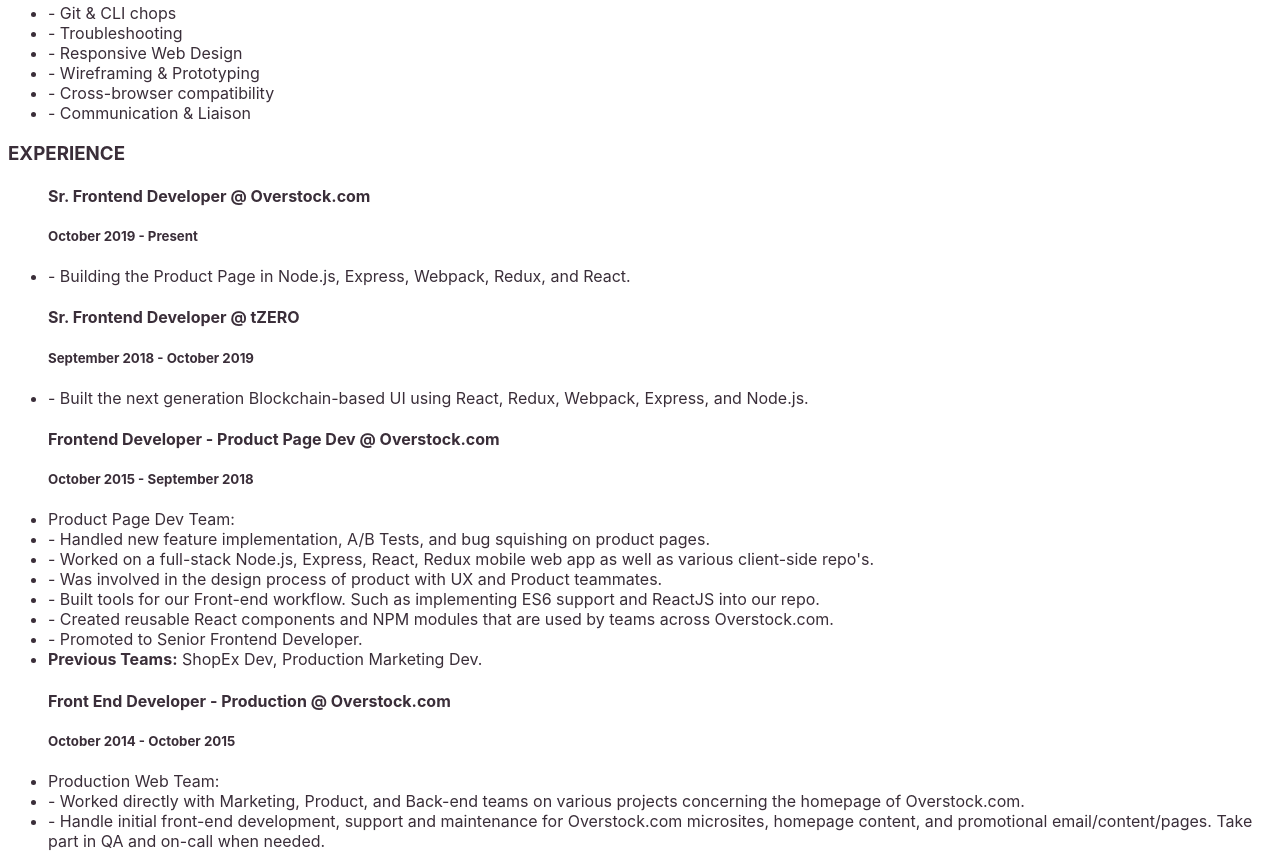
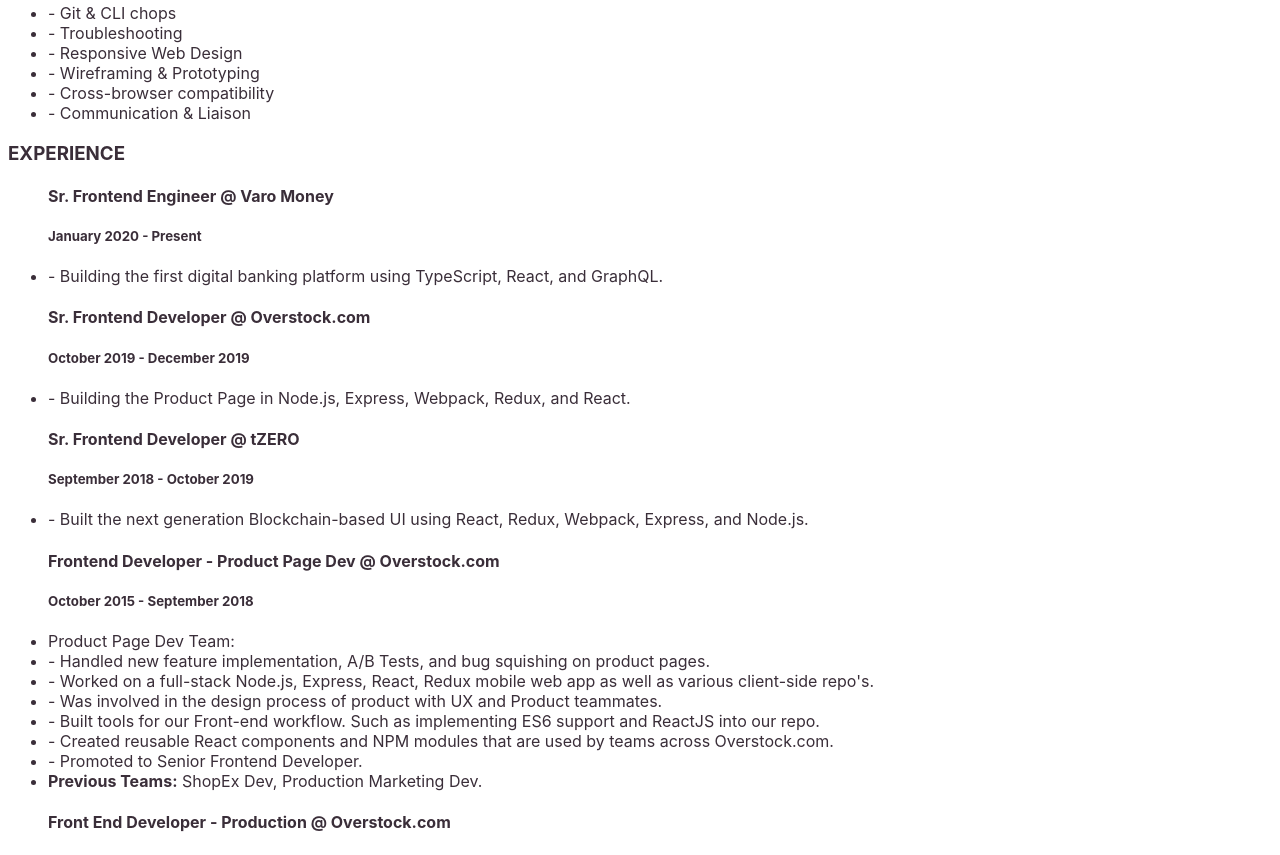
Before and after one commit to damdeez/dado.dev, a Gatsby site: page /resume in a window 1280 px wide. Shown: the part 958-1813 px from the top of the page. Built offline with nearby package versions, Linux system fonts and the light colour scheme; Gatsby itself is replaced by a stand-in of ours.

Commit message:
added in Varo experience

```diff
--- a/src/pages/resume.js
+++ b/src/pages/resume.js
@@ -88,8 +88,14 @@
           <section className={styles.experienceContainer}>
             <h3 className={styles.subHeadline}>EXPERIENCE</h3>
             <ul className={styles.jobWrapper}>
+              <h4>Sr. Frontend Engineer <span className={styles.spanLight}>@</span> Varo Money</h4>
+              <h5>January 2020 - Present</h5>
+              <li>- Building the first digital banking platform using TypeScript, React, and GraphQL.</li>
+            </ul>
+
+            <ul className={styles.jobWrapper}>
               <h4>Sr. Frontend Developer <span className={styles.spanLight}>@</span> Overstock.com</h4>
-              <h5>October 2019 - Present</h5>
+              <h5>October 2019 - December 2019</h5>
               <li>- Building the Product Page in Node.js, Express, Webpack, Redux, and React.</li>
             </ul>
 
@@ -130,7 +136,7 @@
               <li><strong>Clients worked with:</strong> Infowrap.com, Cottonwood Electric, TheChapelMotorcycleShop.com.</li>
             </ul>
 
-            <ul className={styles.jobWrapper}>
+            {/* <ul className={styles.jobWrapper}>
               <h4>Integration Specialist/eCommerce Coordinator <span className={styles.spanLight}>@</span> Experticity</h4>
               <h5>December 2012 - October 2014</h5>
               <li>- Worked with clients, Project Managers and Account Coordinators to handle builds, updates, integration, and technical support on 3point5.com and Promotive.com stores.
@@ -140,7 +146,7 @@
               <li>- Communicate with client from the kick-off call through the completion of project, if needed.</li>
               <li>- Managed workflow through JIRA, created tickets as needed and assigned to appropriate individuals.</li>
               <li><strong>Clients include:</strong> Zeal Optics, yurbuds, Stan&apos;s No Tubes, Carhartt, ArmourBite, One Industries, etc.</li>
-            </ul>
+            </ul> */}
           </section>
           <section className={styles.educationContainer}>
             <h3 className={styles.subHeadline}>EDUCATION</h3>
```
